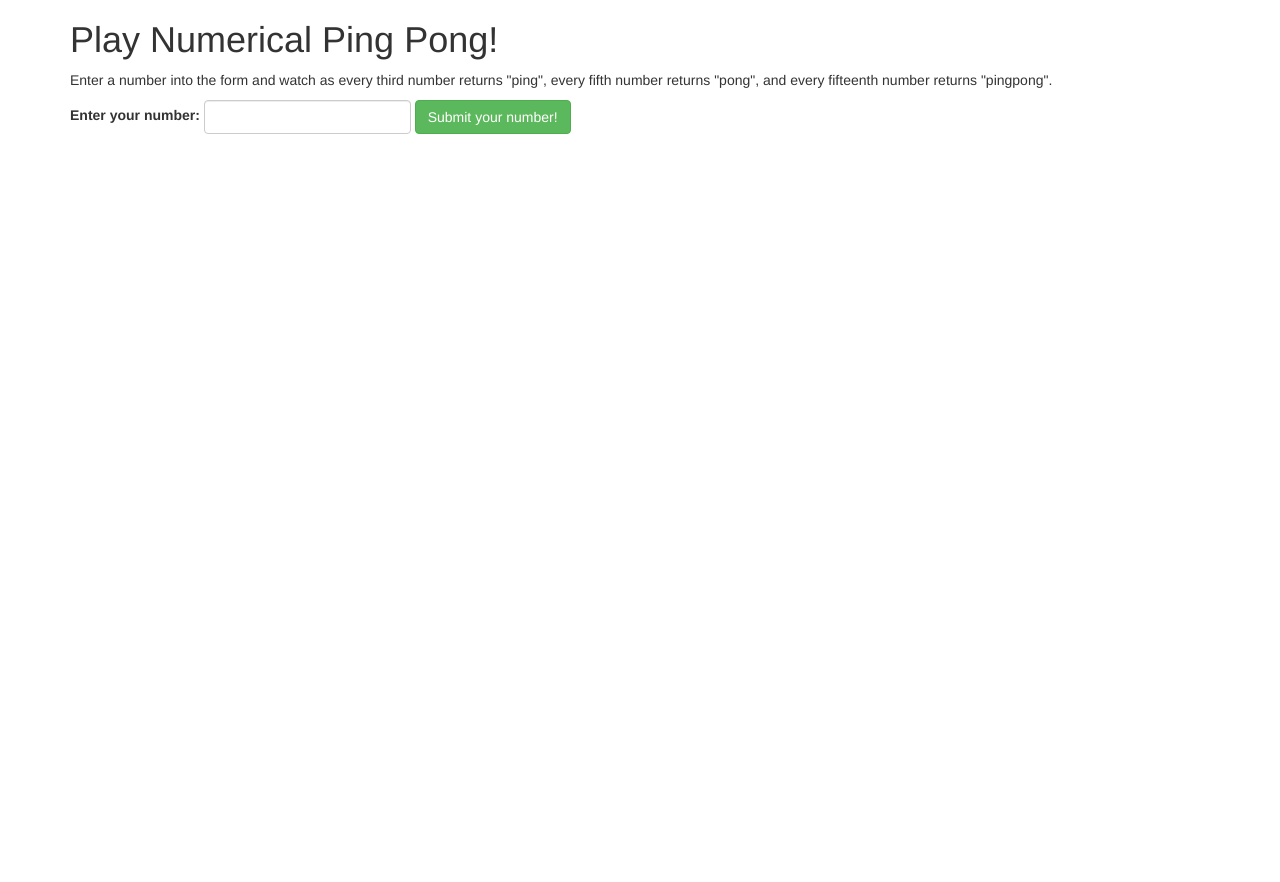
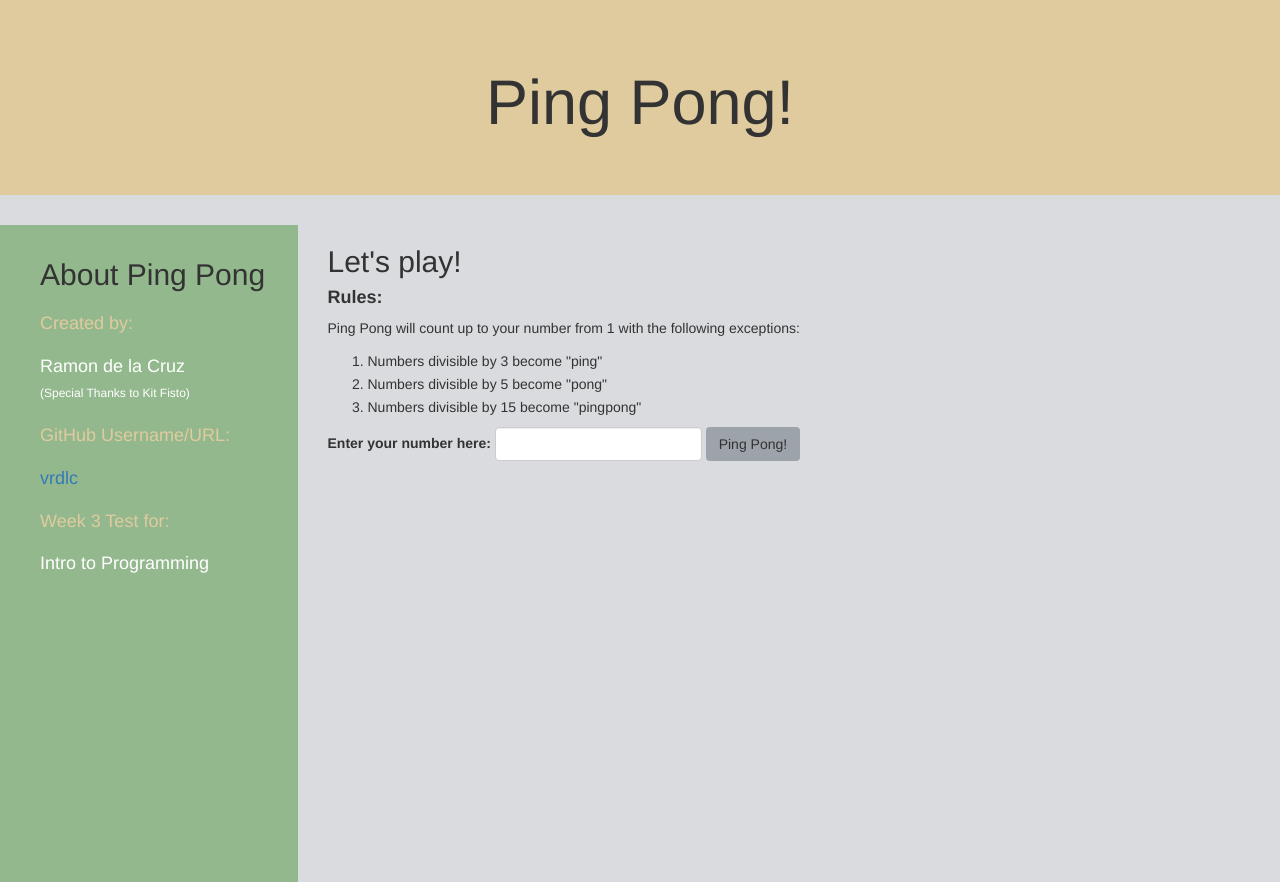
Before and after one commit to vrdlc/wk3review, a plain HTML site: page Index.html in a window 1280 px wide. Before the commit the page ends 800 px from the top, so only its background shows below. Drawn offline with Linux system fonts and the light colour scheme.

Commit message:
added css to the front page, matching the example given

```diff
--- a/Index.html
+++ b/Index.html
@@ -11,29 +11,74 @@
   </head>
   <body>
 
+<div class="jumbotron">
+
+
   <div class="container">
 
-    <h1>Play Numerical Ping Pong!</h1>
-    <p>Enter a number into the form and watch as every third number returns "ping", every fifth number returns "pong", and every fifteenth number returns "pingpong".</p>
+    <h1>Ping Pong!</h1>
+  </div>
+</div>
+<div class="row">
+  <div class="col-sm-3">
 
+<div id="sidebar-wrapper">
+            <ul class="sidebar-nav">
+                <li class="about">
 
-    <!-- <form id="numbers" class="form-inline">
-      <div class="form-group">
-        <label for="countTo">Number to count up to:</label>
-        <input type="text" class="form-control" id="countTo">
+                        <h2>About Ping Pong</h2>
+
+                </li>
+                <li>
+                    <h4 class="text1">Created by:</h4>
+                </li>
+                <li>
+                    <h4 class="text2">Ramon de la Cruz<br></h4>
+                    <h6 class="text2">(Special Thanks to Kit Fisto)</h6>
+                </li>
+                <li>
+
+                </li>
+                <li>
+                    <h4 class="text1">GitHub Username/URL:</h4>
+                </li>
+                <li>
+                    <h4><a href="https://github.com/vrdlc">vrdlc</a></h4>
+                </li>
+                <li>
+                    <h4 class="text1">Week 3 Test for:</h4>
+                </li>
+                <li>
+                    <h4 class="text2">Intro to Programming</h4>
+                </li>
+            </ul>
+        </div>
       </div>
-      <button type="submit" class="btn btn-success">Find out!</button>
-    </form> -->
+
+  <div class="col-sm-9">
+    <h2>Let's play!</h2>
+    <h4><strong>Rules:</strong></h4>
+    <p>Ping Pong will count up to your number from 1 with the following exceptions:</p>
+    <ol>
+      <li>Numbers divisible by 3 become "ping"</li>
+      <li>Numbers divisible by 5 become "pong"</li>
+      <li>Numbers divisible by 15 become "pingpong"</li>
+    </ol>
 
     <form id="pingpong" class="form-inline">
       <div class="form-group">
-        <label for="countTo">Enter your number:</label>
+        <label for="countTo">Enter your number here:</label>
         <input type="text" class="form-control" id="countTo">
-        <button type="submit" class="btn btn-success" >Submit your number!</button>
+        <button type="submit" class="btn btn-custom">Ping Pong!</button>
       </div>
     </form>
-  </div>
+
 
   <ul id="itemList"></ul>
+  </div>
+<!-- <div class="col-sm-offset-4">
+
+</div> -->
+</div>
   </body>
 </html>
--- a/css/style.css
+++ b/css/style.css
@@ -0,0 +1,44 @@
+.jumbotron {
+  background-color: #e0cb9e;
+}
+
+h1 {
+  text-align: center;
+}
+
+body {
+  background-color: #d9dbde;
+}
+
+#sidebar-wrapper {
+  background-color: #94b88e;
+  padding-top: 10px;
+  padding-right: 5px;
+  padding-bottom: 100%;
+}
+
+.text1 {
+  color: #e0cb9e;
+}
+
+.text2 {
+  color: white;
+}
+
+.sidebar-nav{
+  list-style: none;
+}
+
+li {
+  padding-top: 3px;
+}
+
+.btn-custom {
+  background-color: #9da3aa;
+
+}
+.btn-custom:hover,
+.btn-custom.active {
+  background-color: #6f848d;
+  border-color: #64767f;
+}
```
Also changed, not shown: spec/specs.js (+5 -5 lines).
